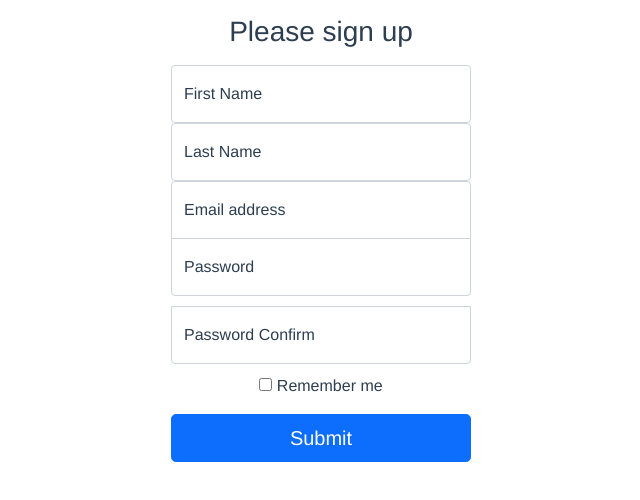
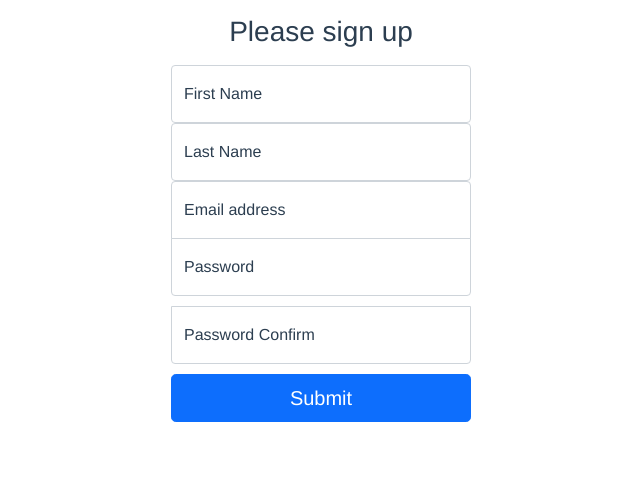
Before and after one commit to gmldnjs26/golang-nuxt-stripe-app, a Vue app in the folder frontend-client/: page /register in a window 1280 px wide. Shown: the top 500 px of the page, without its empty margins (319-959 px from the left). Built offline with nearby package versions, Linux system fonts and the light colour scheme.

Commit message:
chore: unnesscary delete

```diff
--- a/frontend-client/src/views/Register.vue
+++ b/frontend-client/src/views/Register.vue
@@ -45,12 +45,6 @@
           placeholder="Password Confirm"
         />
         <label>Password Confirm</label>
-      </div>
-
-      <div class="checkbox mb-3">
-        <label>
-          <input type="checkbox" value="remember-me" /> Remember me
-        </label>
       </div>
       <button class="w-100 btn btn-lg btn-primary" type="submit">Submit</button>
     </form>
```
